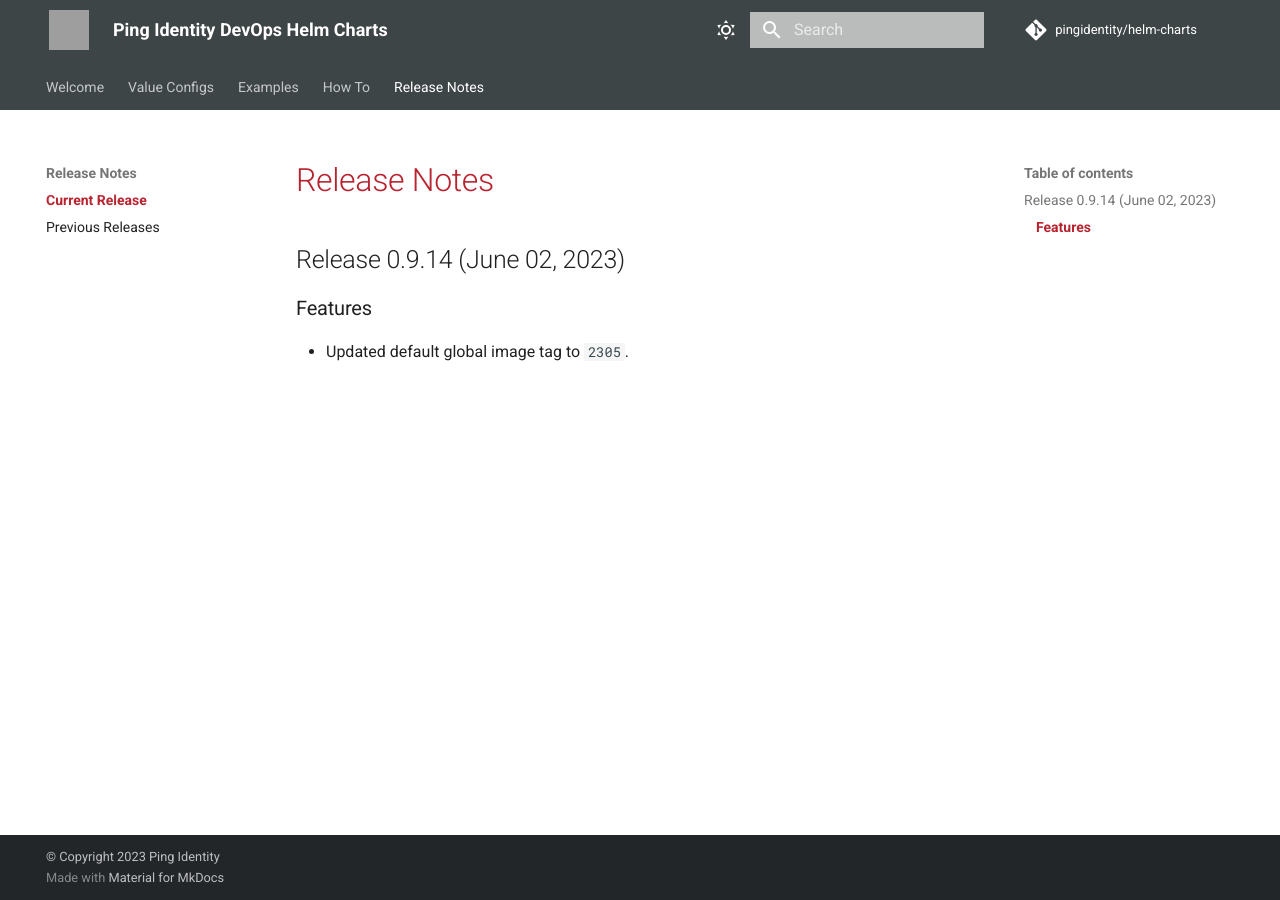
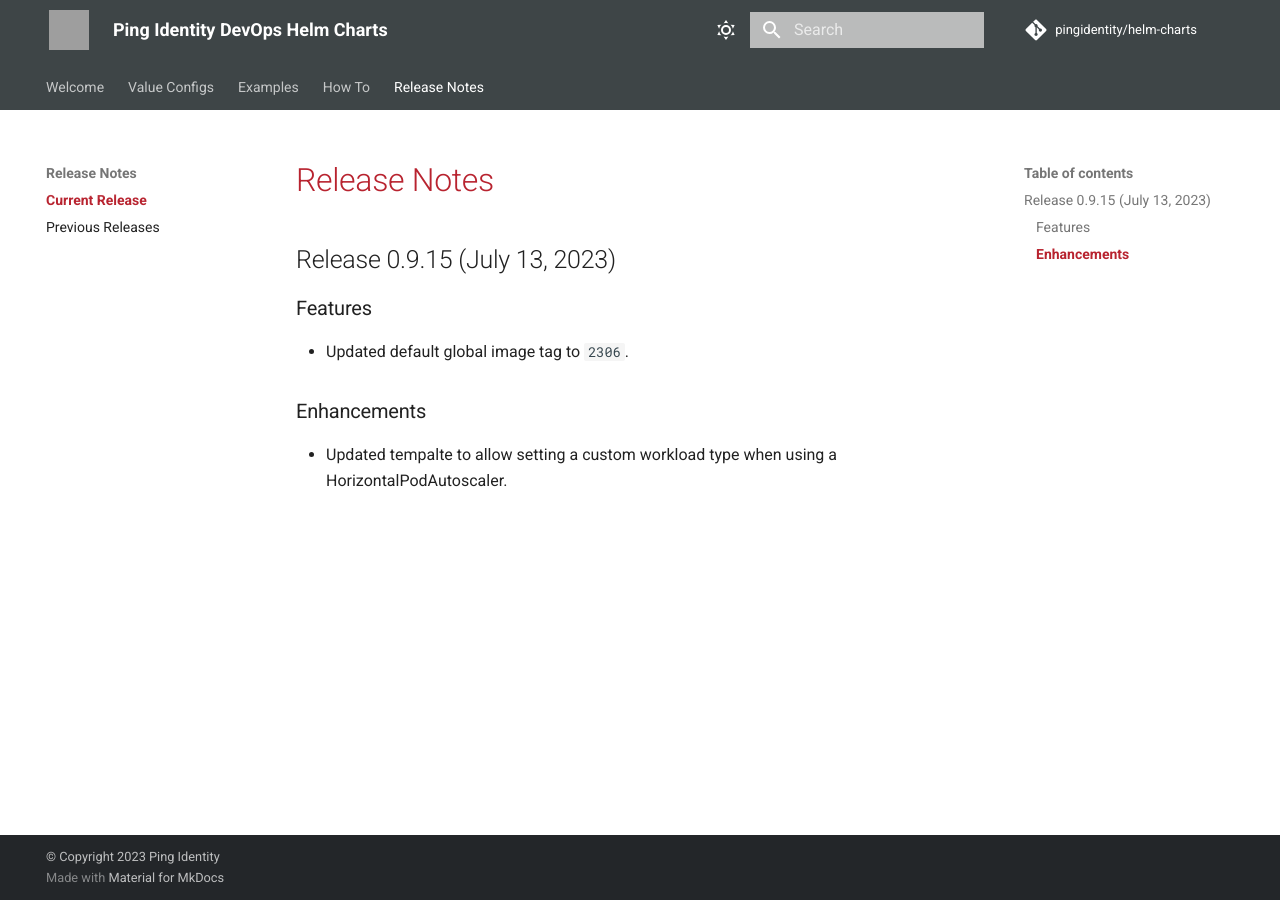
Before and after one commit to pingidentity/helm-charts, an MkDocs documentation site: the page built from docs/release-notes/currentRelease.md, in a window 1280 px wide. Built offline with MkDocs 1.6.1 and Material for MkDocs 9.7.7, drawn with Linux system fonts in a browser that asks for light colours; comment, search, counter and statistics services are not loaded; grey boxes are pictures that could not be loaded.

Commit message:
Release 0.9.15

```diff
--- a/docs/release-notes/currentRelease.md
+++ b/docs/release-notes/currentRelease.md
@@ -1,4 +1,7 @@
 # Release Notes
-## Release 0.9.14 (June 02, 2023)
+## Release 0.9.15 (July 13, 2023)
 ### Features ###
-  - Updated default global image tag to `2305`.
+  - Updated default global image tag to `2306`.
+
+### Enhancements ###
+  - Updated tempalte to allow setting a custom workload type when using a HorizontalPodAutoscaler.
```
Also changed, not shown: docs/config/supported-values.md (+1 -1 lines), docs/index.yaml (+13 -1 lines), docs/release-notes/previousReleases.md (+4 -0 lines), 2 other files.
